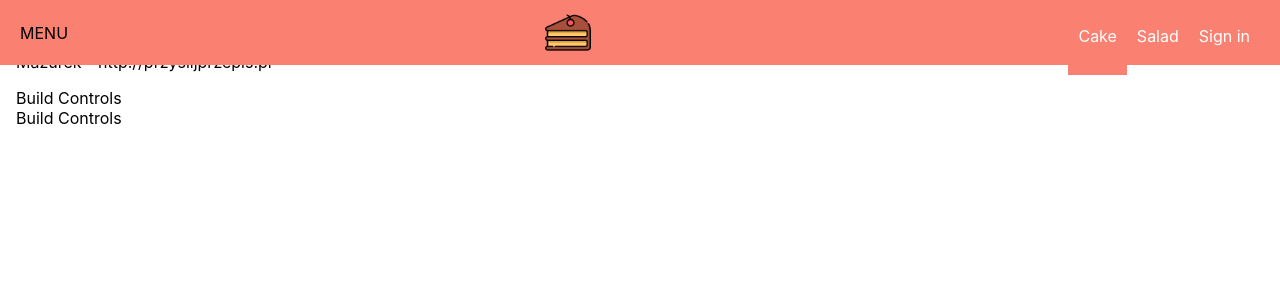
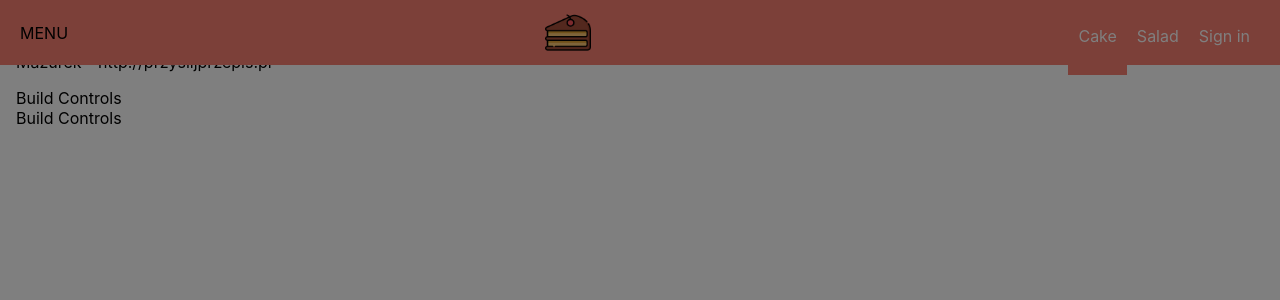
Before and after one commit to magdakrok/cookbook, a React app: page / in a window 1280 px wide. Shown: the top 300 px of the page. Built offline with nearby package versions, Linux system fonts and the light colour scheme.

Commit message:
add backdrop to sideDrawer

```diff
--- a/src/components/Navigation/SideDrawer/SideDrawer.js
+++ b/src/components/Navigation/SideDrawer/SideDrawer.js
@@ -2,17 +2,22 @@
 
 import Logo from '../../Logo/Logo';
 import NavigationItems from '../NavigationItems/NavigationItems';
+import Backdrop from '../../UI/Backdrop/Backdrop';
+import Aux from '../../../hoc/auxiliary';
 import classes from './SideDrawer.module.css';
 
 const sideDrawer = (props) => {
 
     return(
+        <Aux>
+            <Backdrop show/>
         <div className={classes.SideDrawer}>
             <Logo  height="11%"/>
             <nav>
                 <NavigationItems />
             </nav>
         </div>
+        </Aux>
     );
 }
 
```
